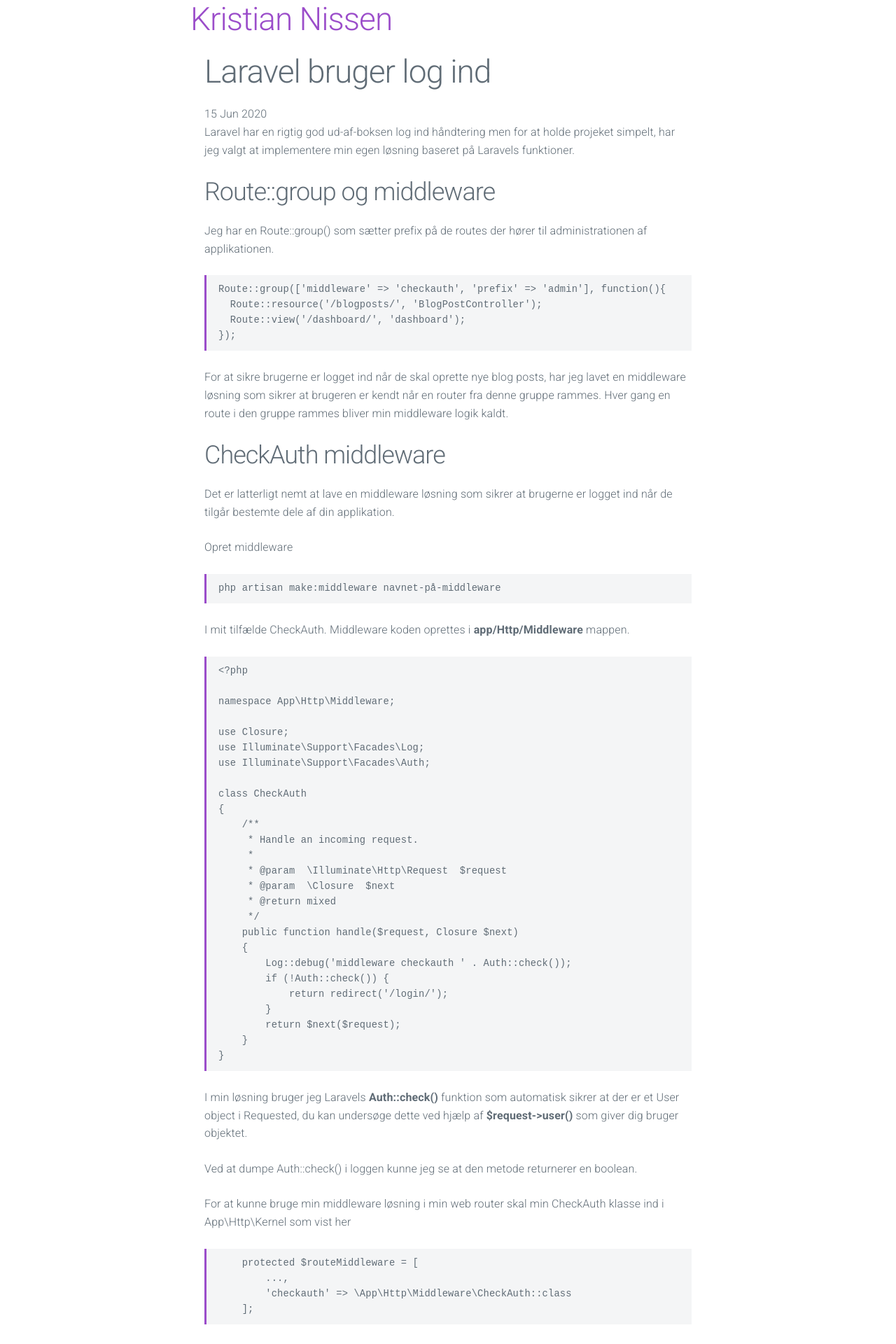
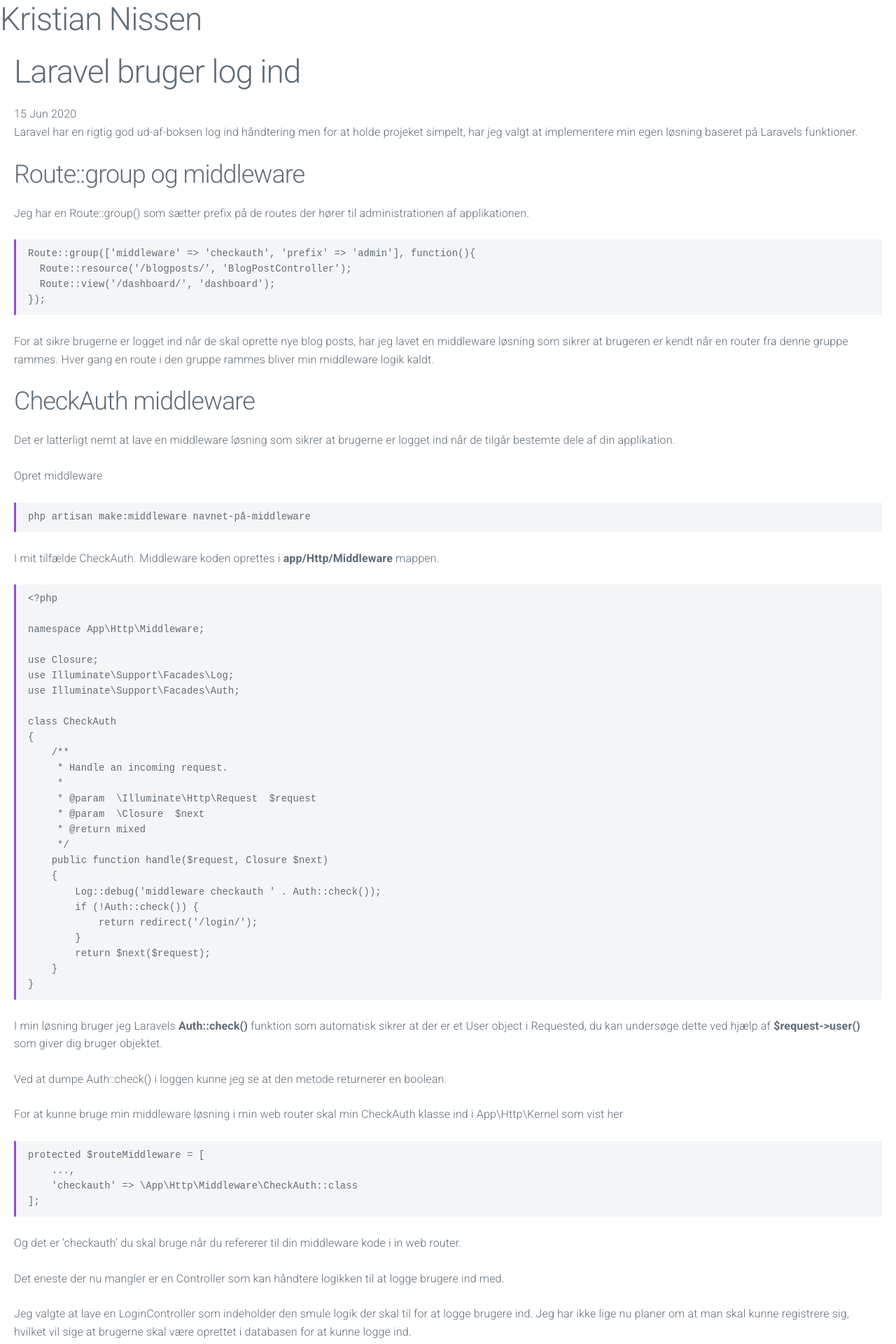
Before and after one commit to kristiannissen/kristiannissen.github.io, a Jekyll site: the page built from _posts/2020-06-15-laravel-bruger-log-ind.md, in a window 1280 px wide. Shown: the top 1920 px of the page at 70% size. Built offline with Jekyll 4.4.1, drawn with Linux system fonts in a browser that asks for light colours; some of the changed text lies outside the part shown.

Commit message:
CSS fixes

`````diff
--- a/_layouts/default.html
+++ b/_layouts/default.html
@@ -3,7 +3,7 @@
   <head>
     <meta charset="utf-8">
     <meta name="google-site-verification" content="XLgBKMHIMAAPw2uXwAdlmnq5QN6SGOJ_eHP7GnP2cDs" />
-    <title>{{ page.title }} Kristian Nissen</title>
+    <title>{{ page.title }} - Kristian Nissen</title>
     <meta name="viewport" content="width=device-width,minimum-scale=1,initial-scale=1">
     <link rel="stylesheet" href="https://fonts.googleapis.com/css?family=Roboto:300,300italic,700,700italic">
 <link rel="stylesheet" href="https://cdnjs.cloudflare.com/ajax/libs/normalize/8.0.1/normalize.css">
--- a/_posts/2020-06-15-laravel-bruger-log-ind.md
+++ b/_posts/2020-06-15-laravel-bruger-log-ind.md
@@ -11,23 +11,27 @@
 ## Route::group og middleware
 Jeg har en Route::group() som sætter prefix på de routes der hører til administrationen af applikationen.
 
-```
+{% highlight PHP %}
 Route::group(['middleware' => 'checkauth', 'prefix' => 'admin'], function(){
   Route::resource('/blogposts/', 'BlogPostController');
   Route::view('/dashboard/', 'dashboard');
 });
-```
+{% endhighlight %}
+
 For at sikre brugerne er logget ind når de skal oprette nye blog posts, har jeg lavet en middleware løsning som sikrer at brugeren er kendt når en router fra denne gruppe rammes. Hver gang en route i den gruppe rammes bliver min middleware logik kaldt.
 
 ## CheckAuth middleware
 Det er latterligt nemt at lave en middleware løsning som sikrer at brugerne er logget ind når de tilgår bestemte dele af din applikation.
 
 Opret middleware
-```
+
+{% highlight PHP %}
 php artisan make:middleware navnet-på-middleware
-```
+{% endhighlight %}
+
 I mit tilfælde CheckAuth. Middleware koden oprettes i **app/Http/Middleware** mappen.
-````
+
+{% highlight php %}
 <?php
 
 namespace App\Http\Middleware;
@@ -54,18 +58,21 @@
         return $next($request);
     }
 }
-```
+{% endhighlight %}
+
 I min løsning bruger jeg Laravels **Auth::check()** funktion som automatisk sikrer at der er et User object i Requested, du kan undersøge dette ved hjælp af **$request->user()** som giver dig bruger objektet.
 
 Ved at dumpe Auth::check() i loggen kunne jeg se at den metode returnerer en boolean.
 
 For at kunne bruge min middleware løsning i min web router skal min CheckAuth klasse ind i App\Http\Kernel som vist her
-```
-    protected $routeMiddleware = [
-        ...,
-        'checkauth' => \App\Http\Middleware\CheckAuth::class
-    ];
-```
+
+{% highlight php %}
+protected $routeMiddleware = [
+    ...,
+    'checkauth' => \App\Http\Middleware\CheckAuth::class
+];
+{% endhighlight %}
+
 Og det er 'checkauth' du skal bruge når du refererer til din middleware kode i in web router.
 
 Det eneste der nu mangler er en Controller som kan håndtere logikken til at logge brugere ind med.
@@ -74,7 +81,8 @@
 
 ## LoginController
 LoginController'en har kun meget lidt logik, og det er her Laravels indbyggede metoder virkelig hjælper dig til at hurtigt at kunne skrue det her sammen.
-```
+
+{% highlight php %}
 <?php
 
 namespace App\Http\Controllers;
@@ -107,21 +115,24 @@
         return redirect('/login/');
     }
 }
-```
+{% endhighlight %}
+
 LoginControllerens Index metode returnerer log ind view som bare er en form hvor brugere kan indtaste email der sammen med password er Laravels default måde at identificere sig på.
 
 For at kunne bruge LoginControlleren skal der være en web router.
-```
+
+{% highlight php %}
 Route::get('login', 'LoginController@index');
 Route::post('login', 'LoginController@authenticate');
 Route::get('logout', 'LoginController@logout');
-```
+{% endhighlight %}
+
 Det sidste du nu skal er at få oprettet en bruger i databasen og huske at inkludere @csrf i den log ind for du har i dit view.
 
 ## Oprettelse af brugere i databsaen
 Jeg brugte Tinker til at oprette brugeren med og var overrasket over at opdage, at Laravel ikke pr default hashede brugerens password, jeg kunne først ikke logge ind, indtil jeg lavede et opslag i min database og kunne se at det kodeord jeg havde oprettet min bruger med, var i clear text og ikke hashed.
 
-```
+{% highlight php %}
 % php artisan tinker
 Psy Shell v0.10.4 (PHP 7.3.18 — cli) by Justin Hileman
 >>> use App\User;
@@ -137,5 +148,6 @@
 >>> $user->save();
 => true
 >>>
-```
+{% endhighlight %}
+
 Nu har jeg en bruger i min database med email hello@kitty.dk og kodeord hellokitty og er klar til teste løsningen.
--- a/assets/css/default.css
+++ b/assets/css/default.css
@@ -1,9 +1,7 @@
 .site__header,
 .site__content,
 .site__footer {
-  display: flex;
-  max-width: 46em;
-  margin: 0 auto;
+
 }
 .site__posts-list {
   list-style-type: none;
@@ -20,4 +18,20 @@
 }
 .site__content {
   padding: 0 1.25em;
+  display: flex;
+  flex-direction: row;
+  flex-wrap: wrap;
+  width: 100%;
 }
+.site__content article {
+  display: flex;
+  flex-direction: column;
+  flex-basis: 100%;
+  flex: 1;
+  overflow-y: scroll;
+}
+/* Jekyll CSS */
+.highlight {
+  margin-left: 0;
+  margin-right: 0;
+}
`````
Also changed, not shown: _posts/2020-06-12-laravel-tinker-fantastisk.md (+7 -5 lines), _posts/2020-06-14-laravel-file-upload-storage.md (+6 -4 lines).
